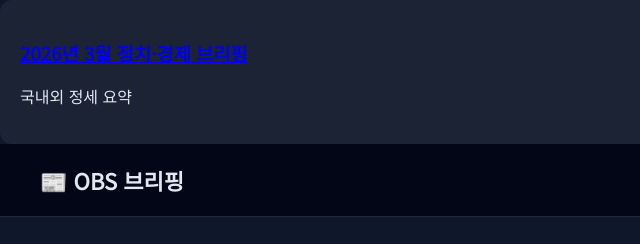
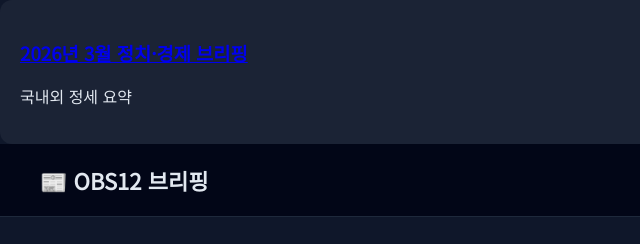
Before and after one commit to bgun33399-cloud/oppaya-site, a plain HTML site: page index.html in a window 1280 px wide. Shown: the top 244 px of the page, 0-640 px from the left. Drawn offline with Linux system fonts and the light colour scheme.

```diff
--- a/index.html
+++ b/index.html
@@ -114,7 +114,7 @@
 </div>
 
 <div class="header">
-  <div class="logo">📰 OBS 브리핑</div>
+  <div class="logo">📰 OBS12 브리핑</div>
   <div class="nav">
     <a href="#">정치</a>
     <a href="#">경제</a>
```
